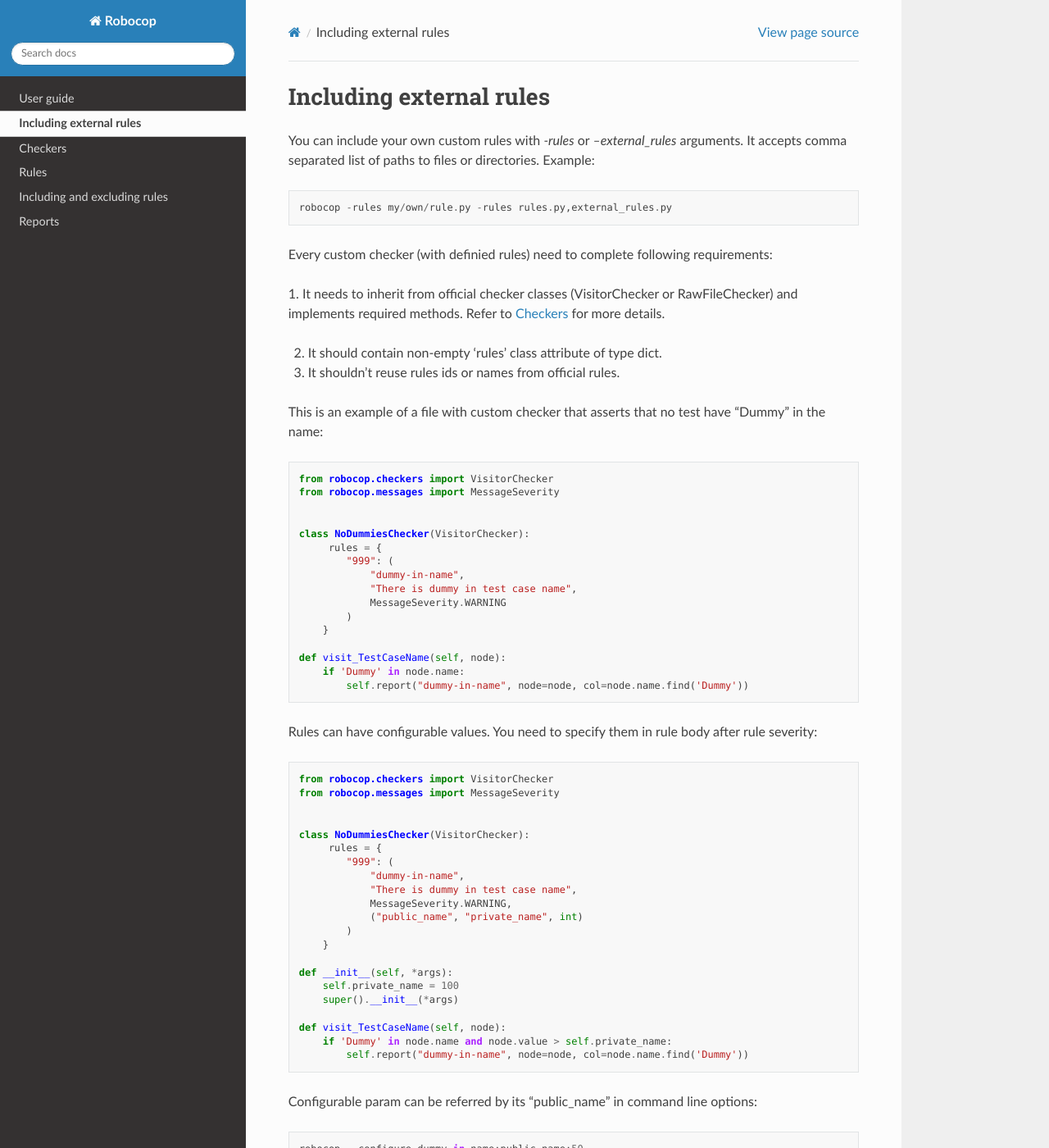
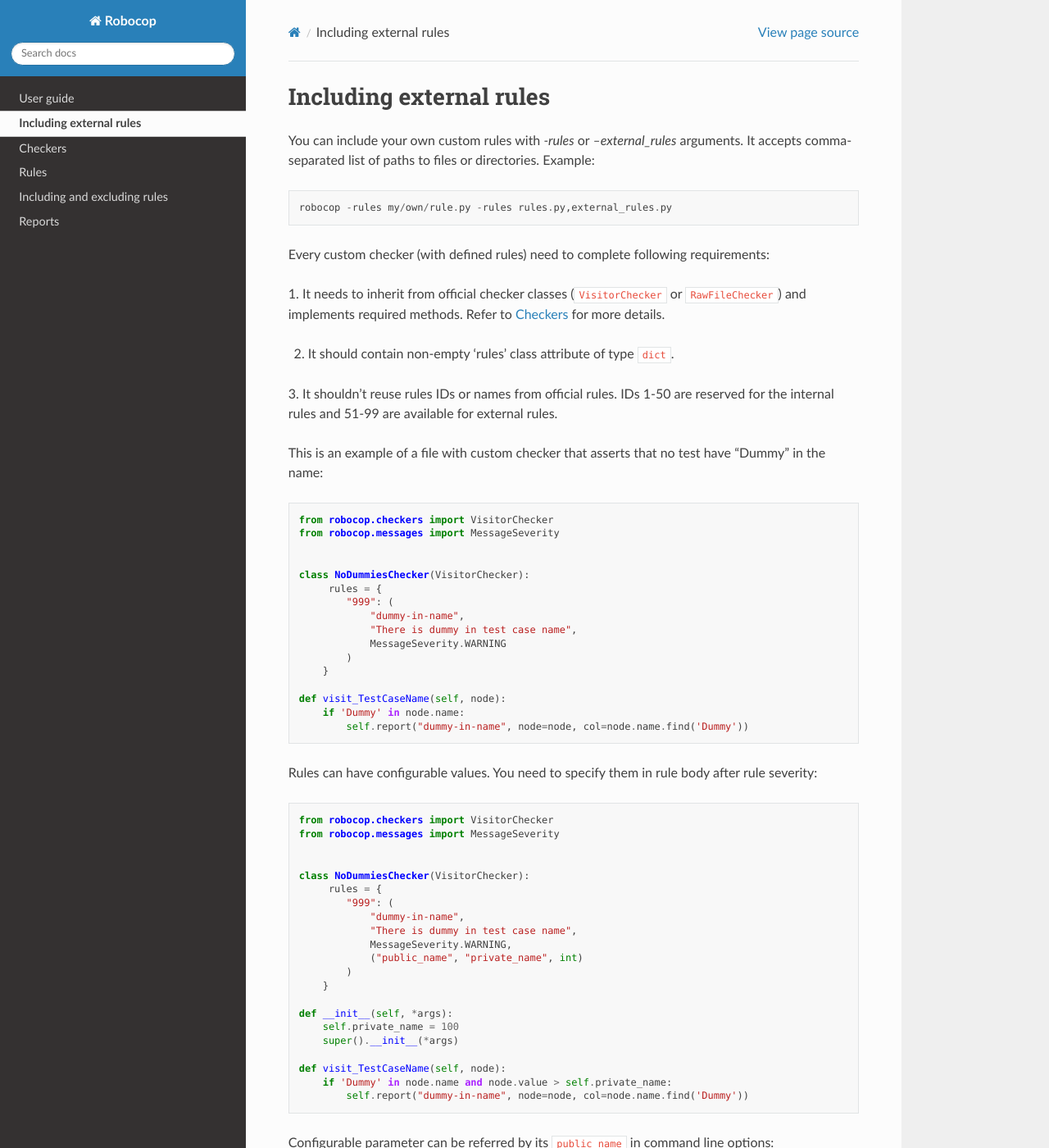
Before and after one commit to MarketSquare/robotframework-robocop, a Sphinx documentation site: the page built from docs/external_rules.rst, in a window 1280 px wide and 1400 px high. Shown: the whole window at 82% size. Built offline with Sphinx 7.4.7 and the Read the Docs theme 2.0.0, drawn with Linux system fonts in a browser that asks for light colours.

Commit message:
Update docs

```diff
--- a/docs/external_rules.rst
+++ b/docs/external_rules.rst
@@ -3,20 +3,21 @@
 Including external rules
 ========================
 
-You can include your own custom rules with `-rules` or `--external_rules` arguments. It accepts comma separated list of
+You can include your own custom rules with `-rules` or `--external_rules` arguments. It accepts comma-separated list of
 paths to files or directories. Example::
 
     robocop -rules my/own/rule.py -rules rules.py,external_rules.py
 
 
-Every custom checker (with definied rules) need to complete following requirements:
+Every custom checker (with defined rules) need to complete following requirements:
 
-1. It needs to inherit from official checker classes (VisitorChecker or RawFileChecker) and implements required methods.
+1. It needs to inherit from official checker classes (:code:`VisitorChecker` or :code:`RawFileChecker`) and implements required methods.
 Refer to :ref:`checkers` for more details.
 
-2. It should contain non-empty 'rules' class attribute of type dict.
+2. It should contain non-empty 'rules' class attribute of type :code:`dict`.
 
-3. It shouldn't reuse rules ids or names from official rules.
+3. It shouldn't reuse rules IDs or names from official rules. IDs 1-50 are reserved for the internal rules and 51-99 are available for
+external rules.
 
 This is an example of a file with custom checker that asserts that no test have "Dummy" in the name::
 
@@ -62,6 +63,6 @@
             self.report("dummy-in-name", node=node, col=node.name.find('Dummy'))
 
 
-Configurable param can be referred by its "public_name" in command line options::
+Configurable parameter can be referred by its :code:`public_name` in command line options::
 
     robocop --configure dummy-in-name:public_name:50
```
Also changed, not shown: docs/including_rules.rst (+5 -5 lines), 1 other file.
